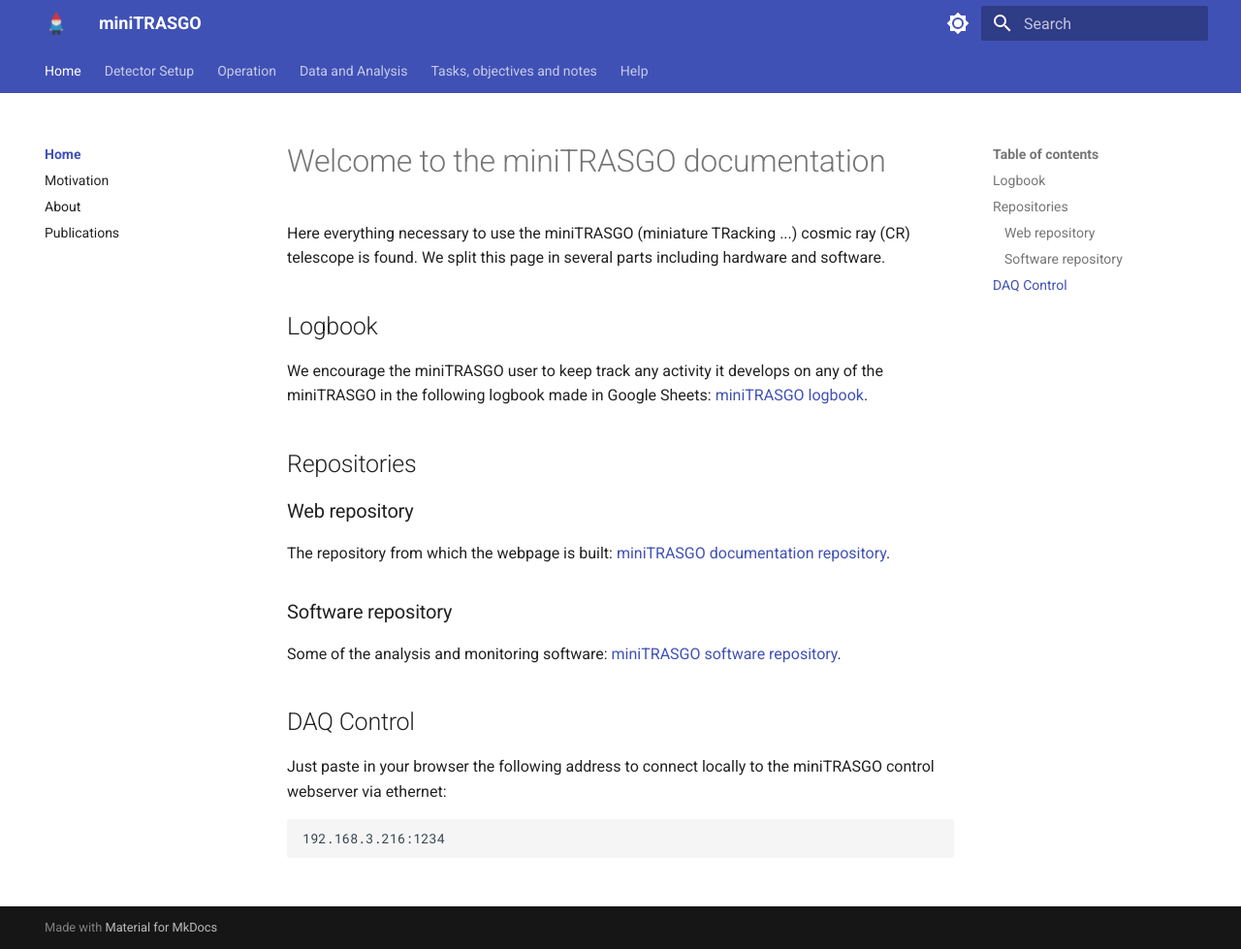
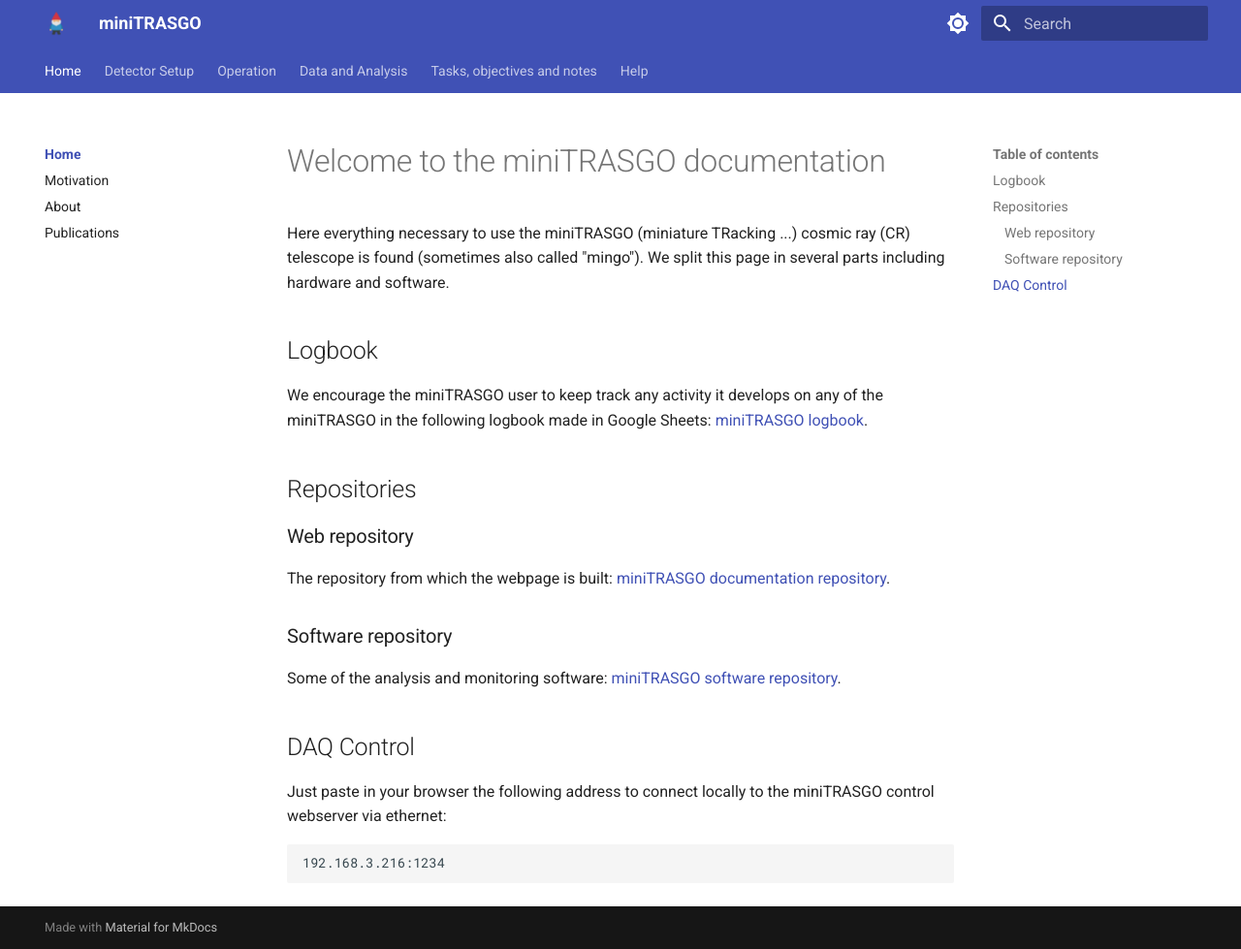
Before and after one commit to cayesoneira/miniTRASGO-documentation, an MkDocs documentation site: the page built from docs/index.md, in a window 1280 px wide and 979 px high. Shown: the whole window at 97% size. Built offline with MkDocs 1.6.1 and Material for MkDocs 9.7.7, drawn with Linux system fonts in a browser that asks for light colours.

Commit message:
Update index.md

```diff
--- a/docs/index.md
+++ b/docs/index.md
@@ -1,5 +1,5 @@
 # Welcome to the miniTRASGO documentation
-Here everything necessary to use the miniTRASGO (miniature TRacking ...) cosmic ray (CR) telescope is found. We split this page in several parts including hardware and software.
+Here everything necessary to use the miniTRASGO (miniature TRacking ...) cosmic ray (CR) telescope is found (sometimes also called "mingo"). We split this page in several parts including hardware and software.
 
 ## Logbook
 We encourage the miniTRASGO user to keep track any activity it develops on any of the miniTRASGO in the following logbook made in Google Sheets: [miniTRASGO logbook](https://docs.google.com/spreadsheets/d/12n6DfQ32oXcRKpHaolfAoO3pKVVrrWzk7TBOIZ0N6ro/edit?usp=sharing).
```
